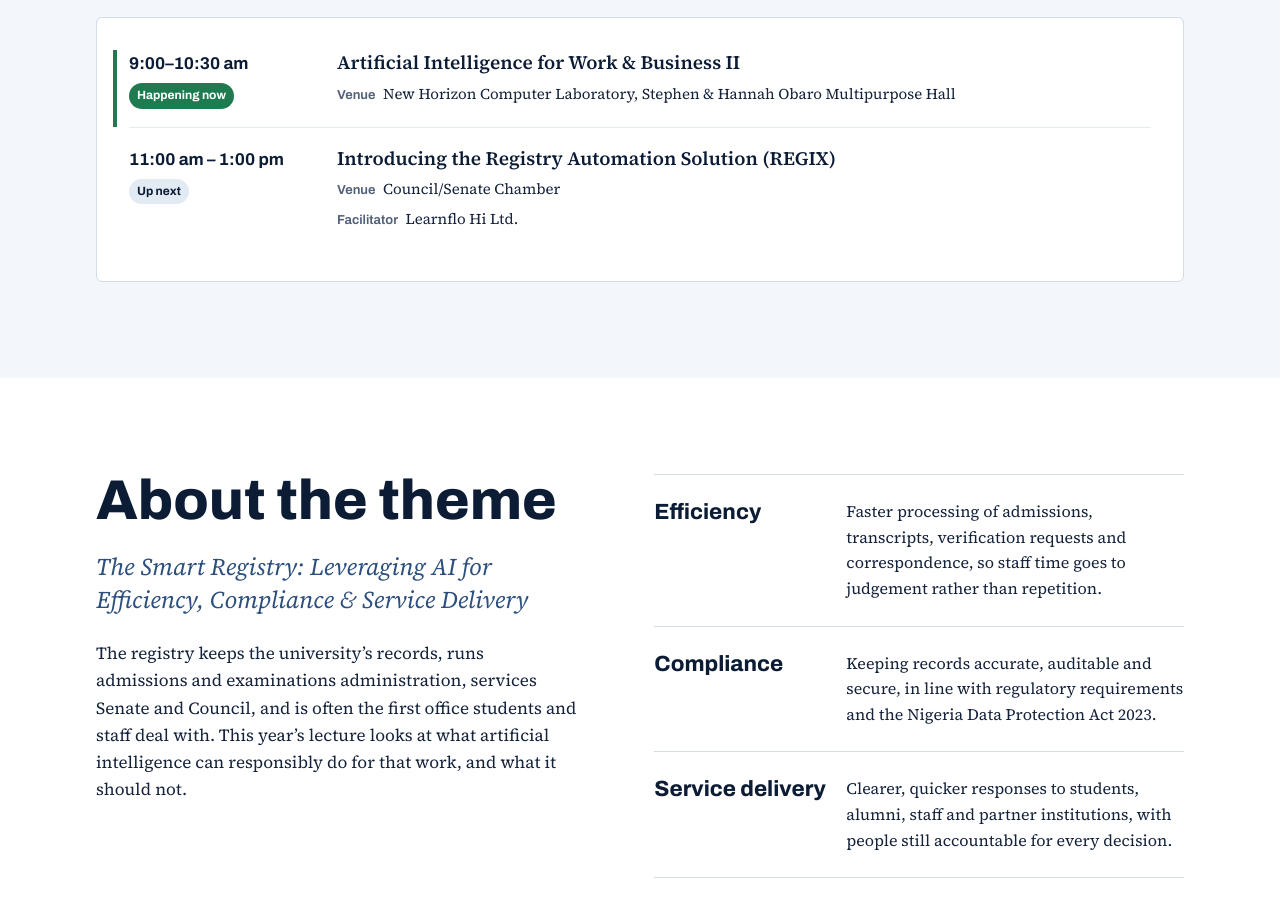
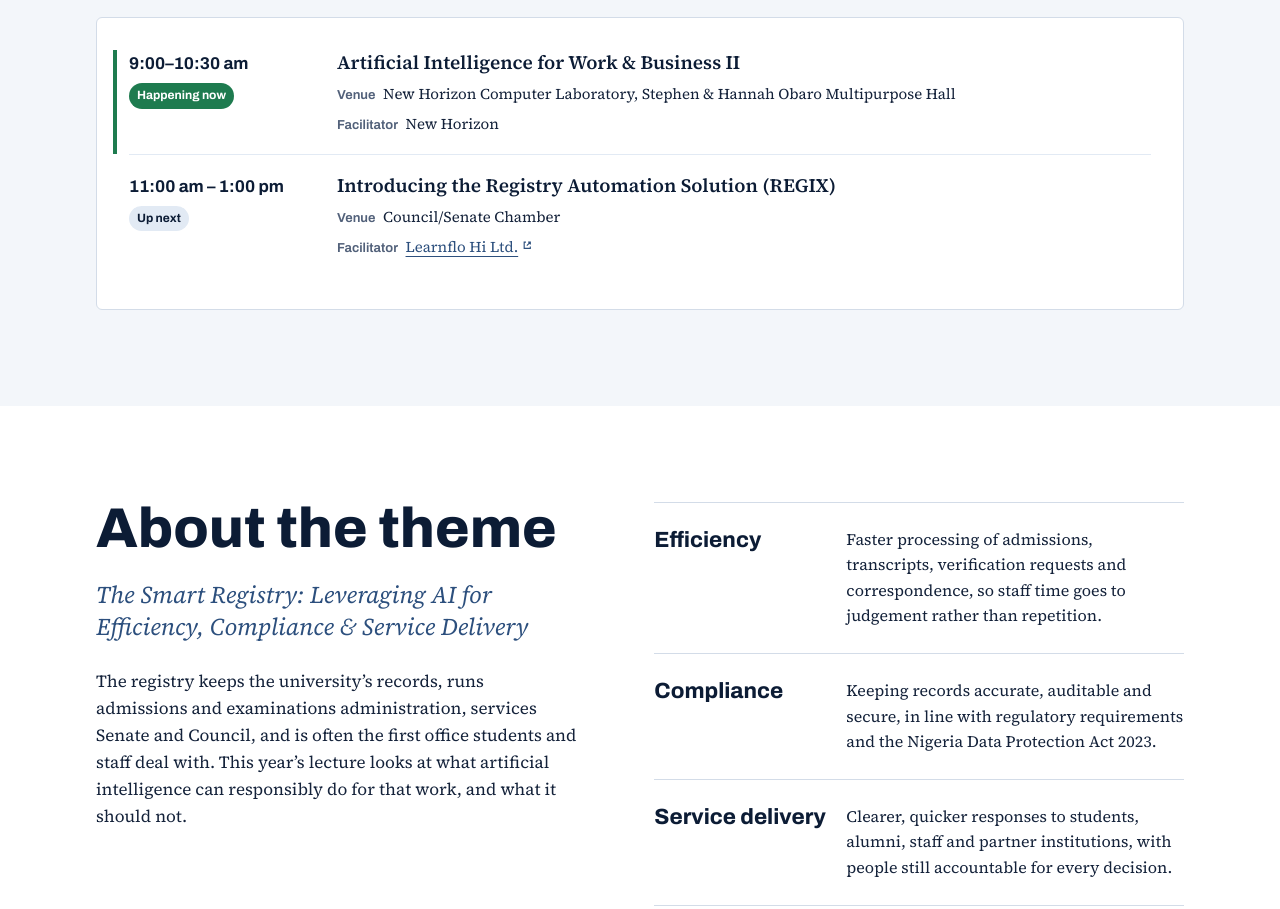
Before and after one commit to Runoxdd/registry-program-mcpherson, a plain HTML site: page index.html in a window 1280 px wide. Shown: the part 3494-4403 px from the top of the page. Drawn offline with Linux system fonts and the light colour scheme.

Commit message:
Facilitators: link Learnflo Hi Ltd., add New Horizon to AI sessions
Co-Authored-By: Claude Opus 5.5 <noreply@anthropic.com>
Claude-Session: https://claude.ai/code/session_015AVsXoFTH2XbPiCxcN1N8k

```diff
--- a/app.js
+++ b/app.js
@@ -252,7 +252,8 @@
             '<div class="session-time"><time datetime="' + day.date + "T" + s.start + '+01:00">' + range(s.start, s.end) + '</time><span class="session-status" hidden></span></div>' +
             '<div class="session-body"><h4>' + esc(s.title) + "</h4>" +
             '<p class="session-meta"><span class="sm-label">Venue</span> ' + esc(s.venue) + "</p>" +
-            (s.by ? '<p class="session-meta"><span class="sm-label">Facilitator</span> ' + esc(s.by) + "</p>" : "") +
+            (s.by ? '<p class="session-meta"><span class="sm-label">Facilitator</span> ' +
+              (s.byUrl ? '<a class="text-link fac-link" href="' + esc(s.byUrl) + '" target="_blank" rel="noopener">' + esc(s.by) + EXT + "</a>" : esc(s.by)) + "</p>" : "") +
             "</div></li>";
         }).join("") + "</ol></div>";
     });
--- a/data.js
+++ b/data.js
@@ -51,11 +51,11 @@ window.EVENT = {
     ] },
     { date: "2026-11-17", sessions: [
       {"start": "09:00", "end": "10:30", "title": "The Smart University Registry: Using AI, Digital Workflows and Data to Work Faster, Serve Better and Make Smarter Decisions", "venue": "Council/Senate Chamber", "by": "Cubbes"},
-      {"start": "12:30", "end": "14:00", "title": "Artificial Intelligence for Work & Business I", "venue": "New Horizon Computer Laboratory, Stephen & Hannah Obaro Multipurpose Hall"}
+      {"start": "12:30", "end": "14:00", "title": "Artificial Intelligence for Work & Business I", "venue": "New Horizon Computer Laboratory, Stephen & Hannah Obaro Multipurpose Hall", "by": "New Horizon"}
     ] },
     { date: "2026-11-18", sessions: [
-      {"start": "09:00", "end": "10:30", "title": "Artificial Intelligence for Work & Business II", "venue": "New Horizon Computer Laboratory, Stephen & Hannah Obaro Multipurpose Hall"},
-      {"start": "11:00", "end": "13:00", "title": "Introducing the Registry Automation Solution (REGIX)", "venue": "Council/Senate Chamber", "by": "Learnflo Hi Ltd."}
+      {"start": "09:00", "end": "10:30", "title": "Artificial Intelligence for Work & Business II", "venue": "New Horizon Computer Laboratory, Stephen & Hannah Obaro Multipurpose Hall", "by": "New Horizon"},
+      {"start": "11:00", "end": "13:00", "title": "Introducing the Registry Automation Solution (REGIX)", "venue": "Council/Senate Chamber", "by": "Learnflo Hi Ltd.", "byUrl": "https://www.learnflo.school"}
     ] },
     { date: "2026-11-19", sessions: [
       {"start": "10:00", "end": "13:00", "title": "2nd Annual Registry Lecture & Maiden McU Registry Social Impact Awards", "venue": "500-Seater Ultra-modern Lecture Theatre", "highlight": true}
@@ -63,7 +63,7 @@ window.EVENT = {
     { date: "2026-11-20", sessions: [
       {"start": "08:00", "end": "08:30", "title": "Gratitude Dew", "venue": "Stephen & Hannah Obaro Multipurpose Hall"},
       {"start": "09:00", "end": "10:00", "title": "Registry Week Xtra", "venue": "Council/Senate Chamber"},
-      {"start": "10:00", "end": "12:00", "title": "Working with the Registry Automation Solution (REGIX)", "venue": "Council/Senate Chamber", "by": "Learnflo Hi Ltd."}
+      {"start": "10:00", "end": "12:00", "title": "Working with the Registry Automation Solution (REGIX)", "venue": "Council/Senate Chamber", "by": "Learnflo Hi Ltd.", "byUrl": "https://www.learnflo.school"}
     ] }
   ],
 
--- a/index.html
+++ b/index.html
@@ -18,7 +18,7 @@
 <link rel="preconnect" href="https://fonts.googleapis.com">
 <link rel="preconnect" href="https://fonts.gstatic.com" crossorigin>
 <link rel="stylesheet" href="https://fonts.googleapis.com/css2?family=Archivo:wdth,wght@62..125,400..900&family=Source+Serif+4:ital,opsz,wght@0,8..60,400..650;1,8..60,400..500&display=swap">
-<link rel="stylesheet" href="styles.css?v=19">
+<link rel="stylesheet" href="styles.css?v=20">
 </head>
 <body>
 
@@ -440,7 +440,7 @@
   </div>
 </footer>
 
-<script src="data.js?v=28"></script>
-<script src="app.js?v=18"></script>
+<script src="data.js?v=29"></script>
+<script src="app.js?v=19"></script>
 </body>
 </html>
--- a/styles.css
+++ b/styles.css
@@ -700,3 +700,5 @@ body::before { content: ""; position: fixed; inset: 0 0 auto; height: env(safe-a
 @media (prefers-reduced-motion: reduce) { .sched-tab, .week-strip li { transition: none; } }
 .session.is-highlight.is-now { margin-left: 0; padding-left: 1.25rem; }
 .awardee-bio-open { margin-top: .375rem; font-size: .875rem; }
+.fac-link { font-family: var(--f-body); font-weight: 400; font-size: inherit; }
+.fac-link .ext { margin-left: .25em; }
```
